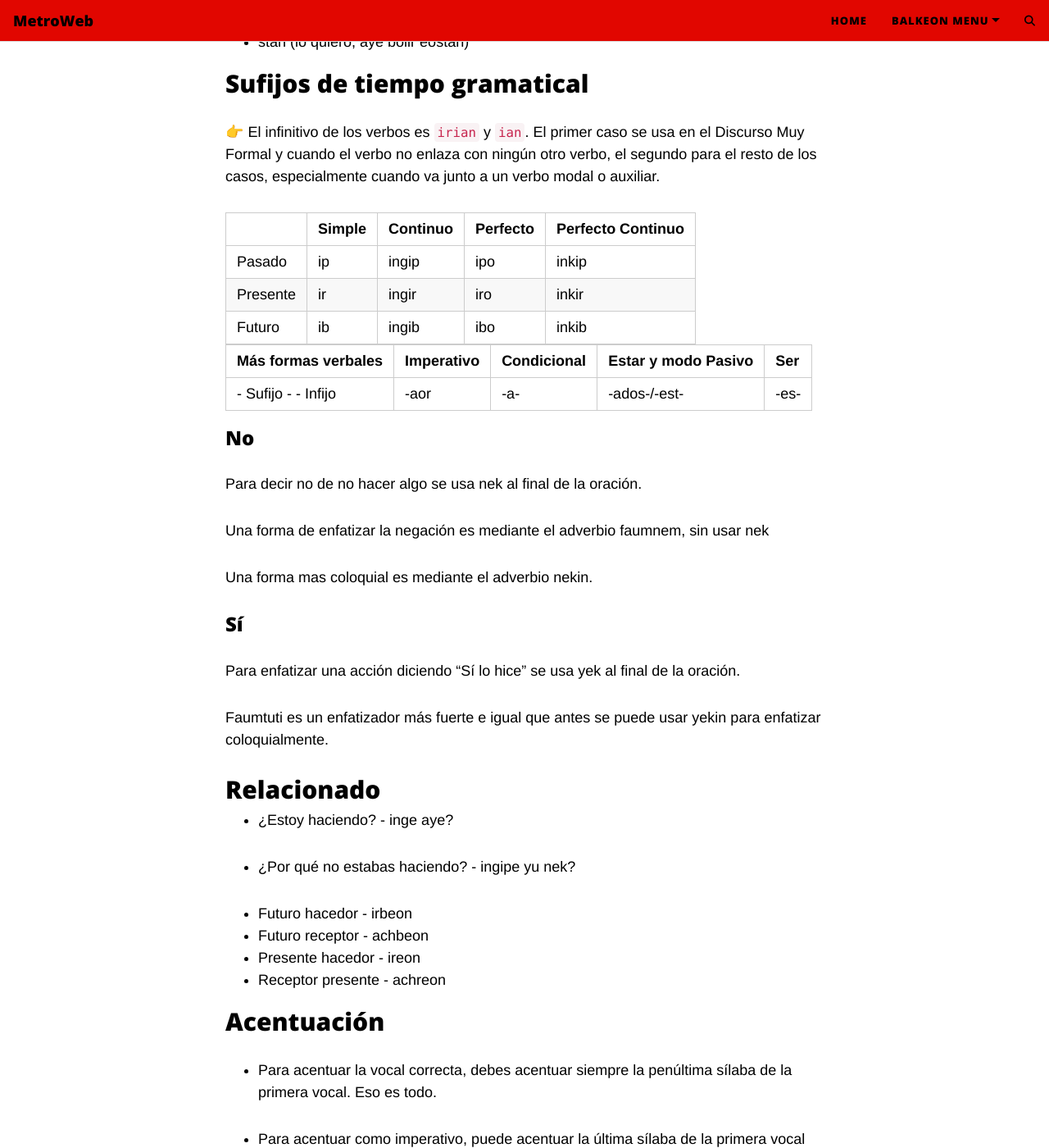
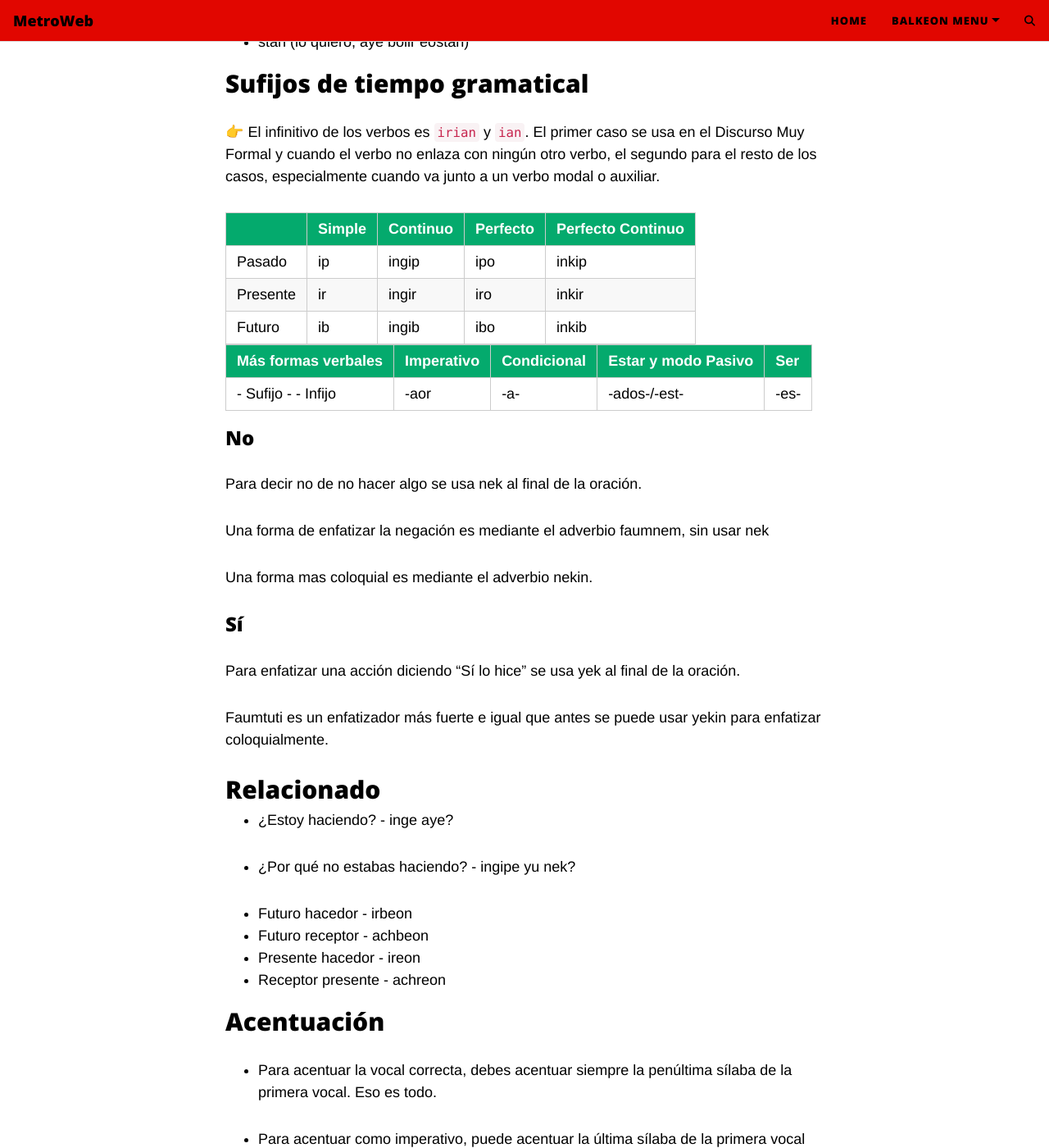
Before and after one commit to MetroManSR/MetroWeb1, a Jekyll site: the page built from balkeon/grammar/words.md, in a window 1280 px wide and 1400 px high, scrolled down 813 px. Shown: the whole window at 82% size. Built offline with Jekyll 4.4.1, drawn with Linux system fonts in a browser that asks for light colours; our own code applies the rules of GitHub Pages for plain Markdown files; comment, search, counter and statistics services are not loaded.

Commit message:
Trying to fix the tables custom-styles.css

```diff
--- a/assets/css/custom-styles.css
+++ b/assets/css/custom-styles.css
@@ -15,6 +15,12 @@
  --nav-color: #A10500;
  --text-color: #FFFFFF
   }
+}
+
+/*table style */
+th {
+background-color: #04AA6D;
+color: white;
 }
 
 body {
```
